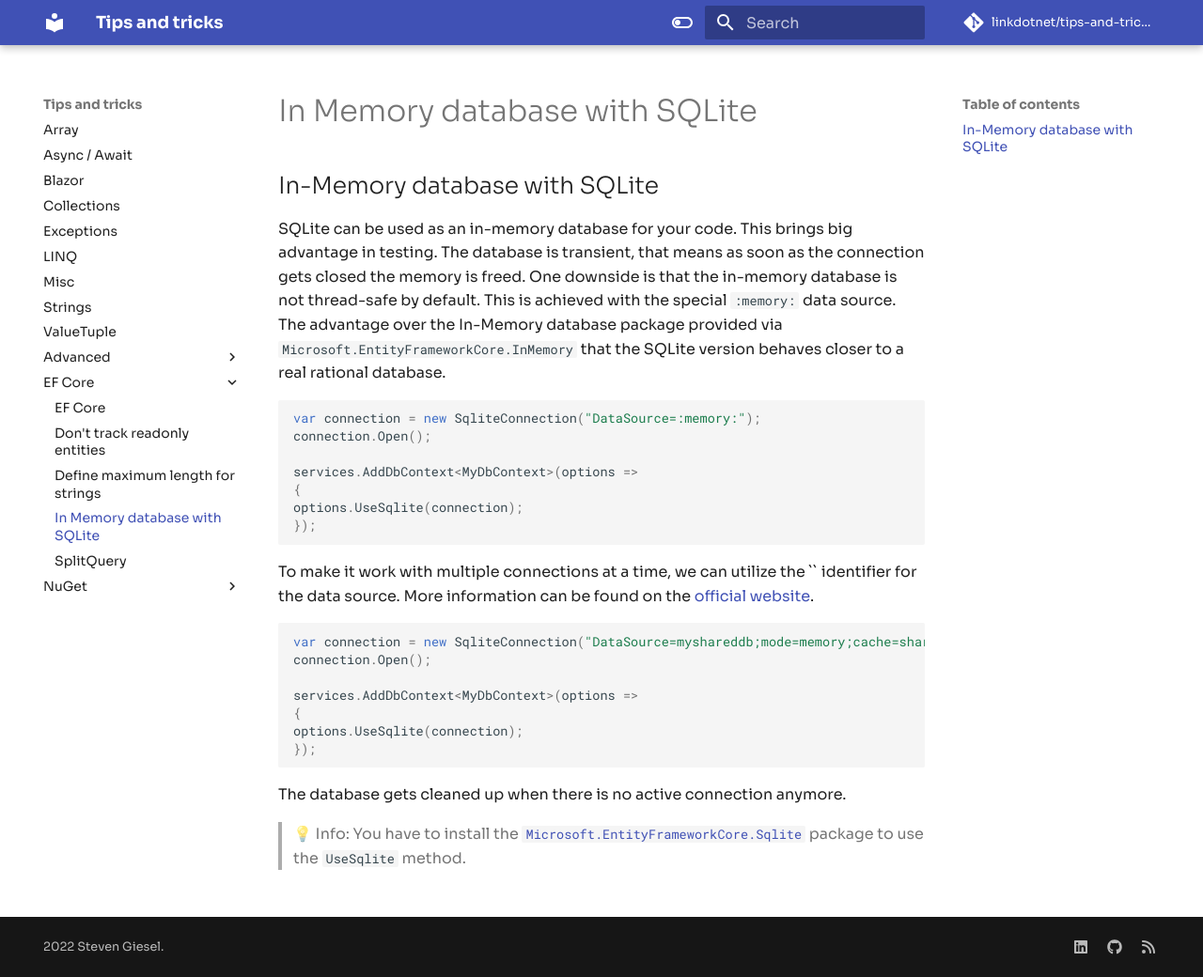
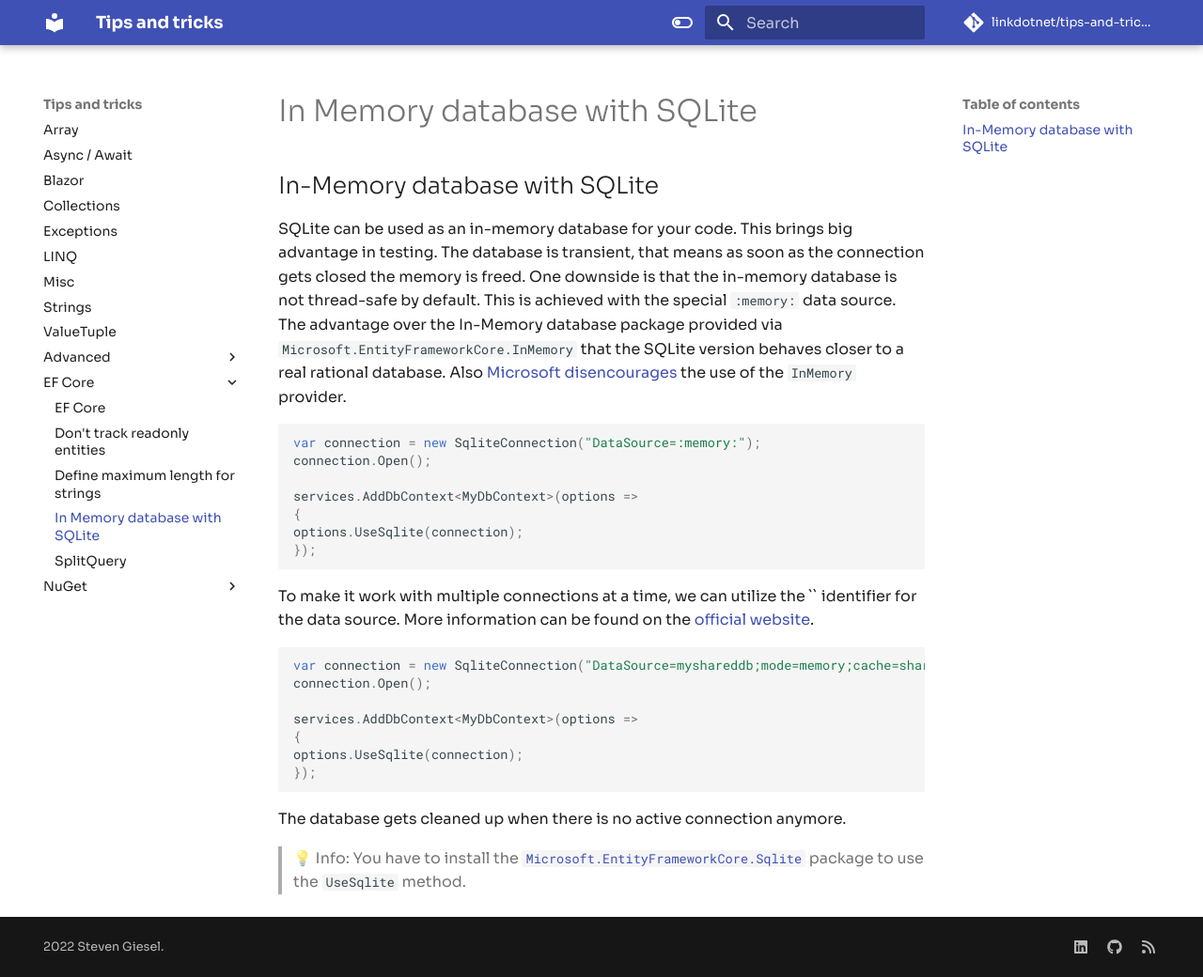
Before and after one commit to linkdotnet/tips-and-tricks, an MkDocs documentation site: the page built from docs/efcore/in_memory_sqlite.md, in a window 1280 px wide and 1040 px high. Shown: the whole window at 94% size. Built offline with MkDocs 1.6.1 and Material for MkDocs 9.7.7, drawn with Linux system fonts in a browser that asks for light colours; comment, search, counter and statistics services are not loaded.

Commit message:
Added MS explanation for InMemoryProvider

````diff
--- a/docs/efcore/in_memory_sqlite.md
+++ b/docs/efcore/in_memory_sqlite.md
@@ -1,7 +1,7 @@
 ## In-Memory database with SQLite
 
 SQLite can be used as an in-memory database for your code. This brings big advantage in testing. The database is transient, that means as soon as the connection gets closed the memory is freed. One downside is that the in-memory database is not thread-safe by default. This is achieved with the special `:memory:` data source.
-The advantage over the In-Memory database package provided via `Microsoft.EntityFrameworkCore.InMemory` that the SQLite version behaves closer to a real rational database.
+The advantage over the In-Memory database package provided via `Microsoft.EntityFrameworkCore.InMemory` that the SQLite version behaves closer to a real rational database. Also [Microsoft disencourages](https://docs.microsoft.com/en-us/ef/core/testing/testing-without-the-database#in-memory-provider) the use of the `InMemory` provider.
 
 ```csharp
 var connection = new SqliteConnection("DataSource=:memory:");
````
